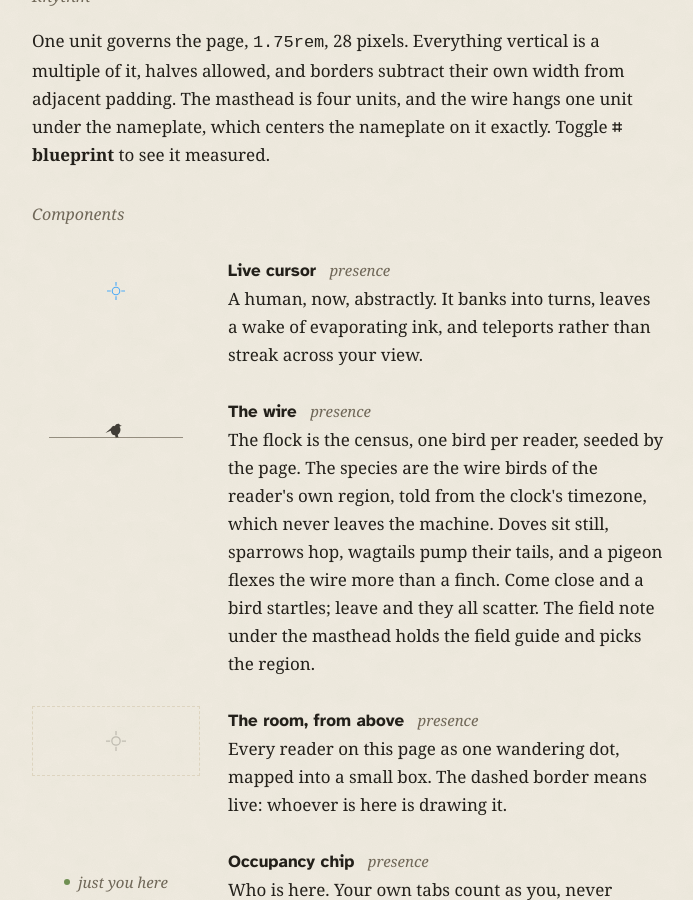
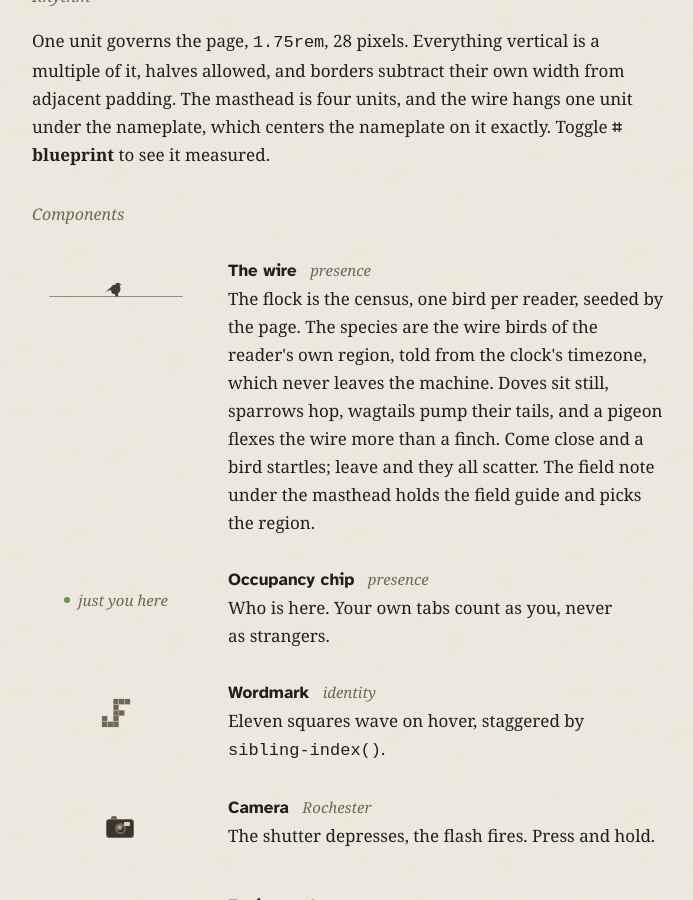
Before and after one commit to josephfusco/josephfusco.github.io, a Jekyll site: the page built from design.html, in a window 1280 px wide and 900 px high, scrolled down 878 px. Shown: the whole window, without its empty margins (292-985 px from the left). Built offline with Jekyll 4.4.1, drawn with Linux system fonts in a browser that asks for light colours.

Commit message:
Remove outdated components from design page
Live cursors and minimap were removed in favor of birds on the wire.
The design page now only documents features that actually exist.

Co-Authored-By: Claude Sonnet 4.5 <noreply@anthropic.com>

```diff
--- a/design.html
+++ b/design.html
@@ -46,29 +46,11 @@ permalink: /design/
 		<ul class="components">
 			<li>
 				<div class="stage" aria-hidden="true">
-					<span class="demo-cursor"><svg viewBox="0 0 24 24" width="18" height="18" fill="none"><circle cx="12" cy="12" r="5" stroke="currentColor" stroke-width="1.5"/><path d="M12 0v5M12 19v5M0 12h5M19 12h5" stroke="currentColor" stroke-width="1.5"/></svg></span>
-				</div>
-				<div>
-					<h3>Live cursor <span class="tag">presence</span></h3>
-					<p>A human, now, abstractly. It banks into turns, leaves a wake of evaporating ink, and teleports rather than streak across your view.</p>
-				</div>
-			</li>
-			<li>
-				<div class="stage" aria-hidden="true">
 					<span class="demo-wire"><span class="wire-bird" style="left:50%" data-species="0"></span></span>
 				</div>
 				<div>
 					<h3>The wire <span class="tag">presence</span></h3>
 					<p>The flock is the census, one bird per reader, seeded by the page. The species are the wire birds of the reader's own region, told from the clock's timezone, which never leaves the machine. Doves sit still, sparrows hop, wagtails pump their tails, and a pigeon flexes the wire more than a finch. Come close and a bird startles; leave and they all scatter. The field note under the masthead holds the field guide and picks the region.</p>
-				</div>
-			</li>
-			<li>
-				<div class="stage stage-live" aria-hidden="true">
-					<svg viewBox="0 0 24 24" width="20" height="20" fill="none"><circle cx="12" cy="12" r="5" stroke="currentColor" stroke-width="1.5"/><path d="M12 0v5M12 19v5M0 12h5M19 12h5" stroke="currentColor" stroke-width="1.5"/></svg>
-				</div>
-				<div>
-					<h3>The room, from above <span class="tag">presence</span></h3>
-					<p>Every reader on this page as one wandering dot, mapped into a small box. The dashed border means live: whoever is here is drawing it.</p>
 				</div>
 			</li>
 			<li>
```
